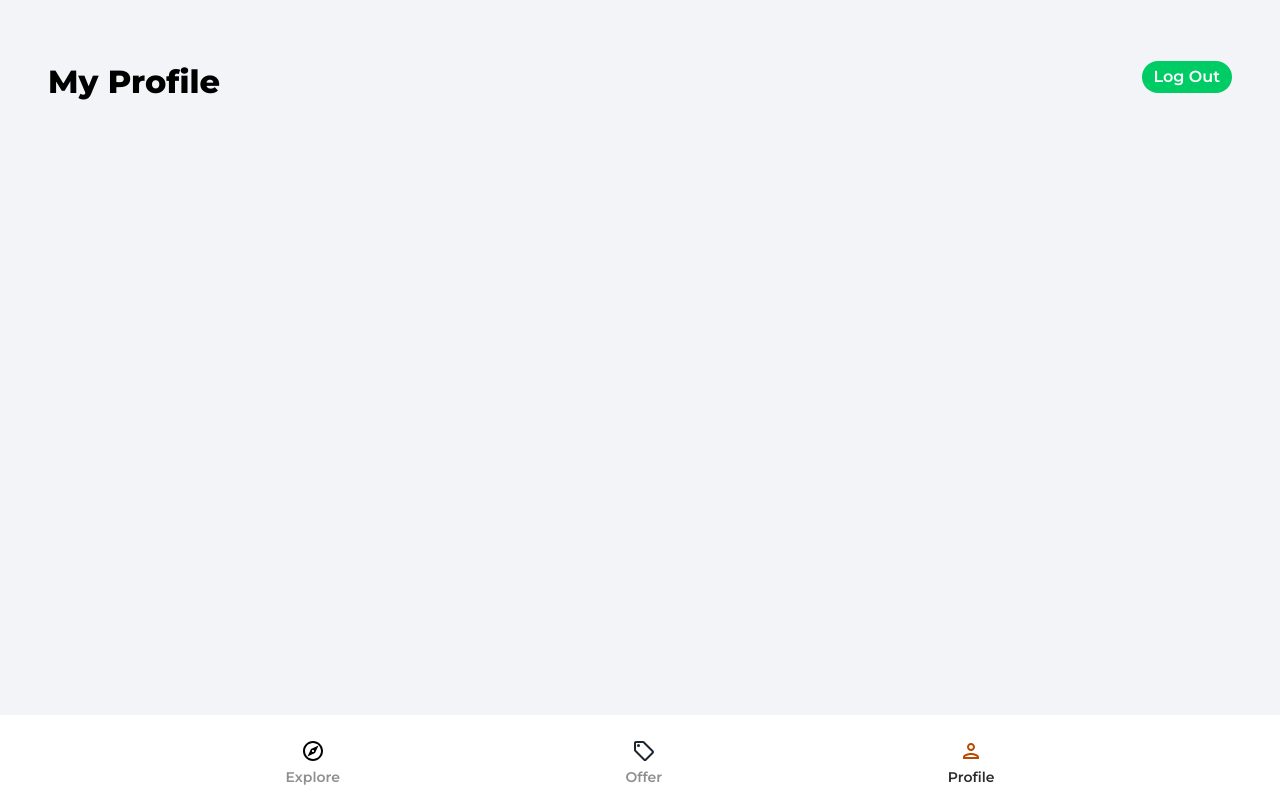
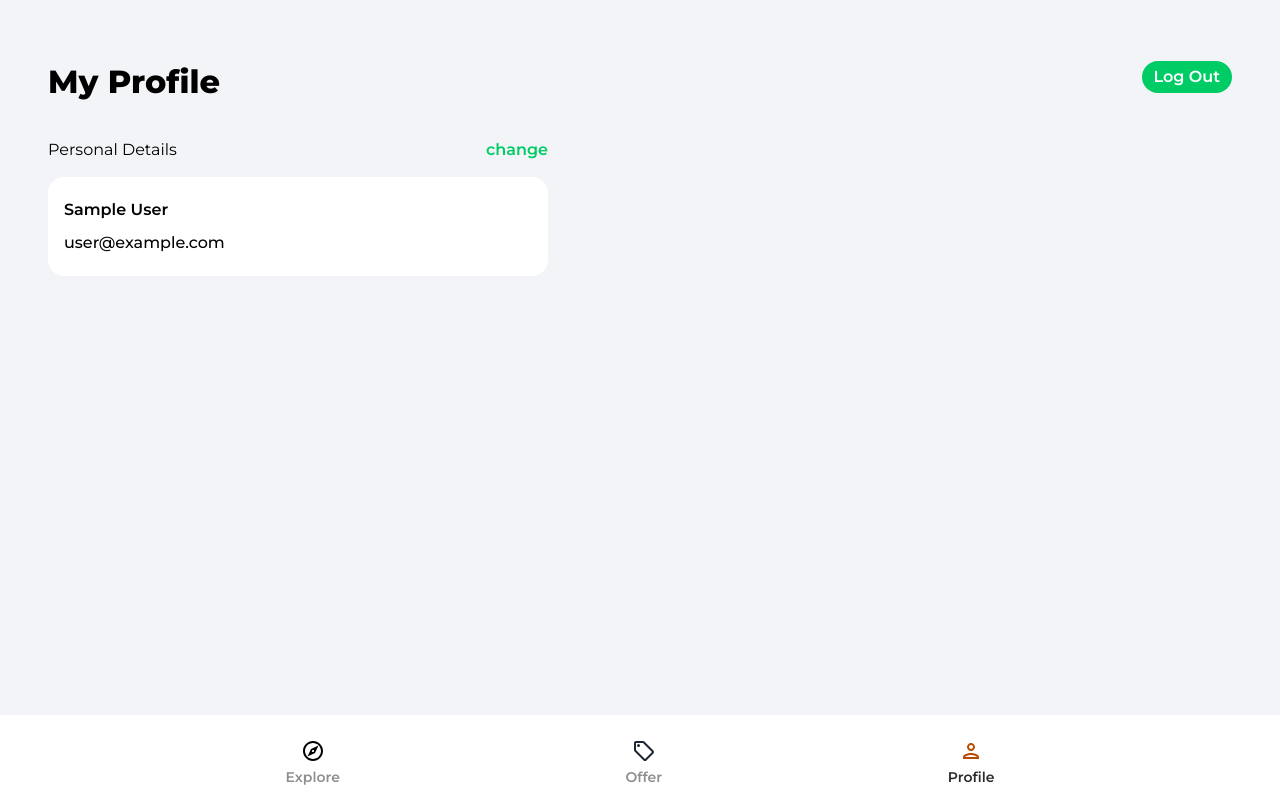
Before and after one commit to Quwambinuyo/Market-Place, a React (Vite) app: page /profile in a window 1280 px wide. Built offline with nearby package versions, Linux system fonts and the light colour scheme; no server answers; sample sign-in values are in the browser's storage.

Commit message:
display user profile update has been set up at the profile.jsx file using firebase

```diff
--- a/src/index.css
+++ b/src/index.css
@@ -626,6 +626,7 @@ button {
   display: flex;
   justify-content: space-between;
   align-items: center;
+  margin-bottom: 2rem;
 }
 
 .logOut {
@@ -643,6 +644,7 @@ button {
   display: flex;
   justify-content: space-between;
   max-width: 500px;
+  margin-bottom: 15px;
 }
 
 .personalDetailsText {
--- a/src/pages/Profile.jsx
+++ b/src/pages/Profile.jsx
@@ -1,19 +1,65 @@
-import React, { useState, useEffect } from "react";
-import { getAuth, onAuthStateChanged } from "firebase/auth";
-import { useNavigate, Link } from "react-router-dom";
+import React, { useState, useEffect, useRef } from "react";
+import { getAuth, onAuthStateChanged, updateProfile } from "firebase/auth";
+import { doc, updateDoc } from "firebase/firestore";
+import { db } from "../firebase.config";
+import { useNavigate } from "react-router-dom";
+import { toast } from "react-toastify";
 
 function Profile() {
   const auth = getAuth();
-  const navigate = useNavigate(); // ✅ Correct usage
+  const navigate = useNavigate();
+  const nameInputRef = useRef(null);
 
+  const [changeDetails, setChangeDetails] = useState(false);
   const [formData, setFormData] = useState({
-    name: auth.currentUser.displayName,
-    email: auth.currentUser.displayName,
+    name: "",
+    email: "",
   });
+
+  useEffect(() => {
+    const unsubscribe = onAuthStateChanged(auth, (user) => {
+      if (user) {
+        setFormData({
+          name: user.displayName || "",
+          email: user.email || "",
+        });
+      } else {
+        navigate("/sign-in");
+      }
+    });
+
+    return () => unsubscribe();
+  }, [auth, navigate]);
+
+  const { name, email } = formData;
 
   const onLogout = async () => {
     await auth.signOut();
     navigate("/");
+  };
+
+  const onChange = (e) => {
+    setFormData((prevState) => ({
+      ...prevState,
+      [e.target.id]: e.target.value,
+    }));
+  };
+
+  const onSubmit = async () => {
+    try {
+      if (auth.currentUser.displayName !== name) {
+        await updateProfile(auth.currentUser, {
+          displayName: name,
+        });
+
+        const userRef = doc(db, "users", auth.currentUser.uid);
+        await updateDoc(userRef, {
+          name,
+        });
+      }
+    } catch (error) {
+      toast.error("Could not update profile details");
+    }
   };
 
   return (
@@ -24,6 +70,45 @@ function Profile() {
           Log Out
         </button>
       </header>
+
+      <main>
+        <div className="profileDetailsHeader">
+          <p className="profileDetailsText">Personal Details</p>
+          <p
+            className="changePersonalDetails"
+            onClick={() => {
+              if (changeDetails) {
+                onSubmit();
+                nameInputRef.current.blur();
+              }
+              setChangeDetails((prevState) => !prevState);
+            }}
+          >
+            {changeDetails ? "done" : "change"}
+          </p>
+        </div>
+
+        <div className="profileCard">
+          <form>
+            <input
+              type="text"
+              id="name"
+              className={!changeDetails ? "profileName" : "profileNameActive"}
+              disabled={!changeDetails}
+              ref={nameInputRef}
+              value={name}
+              onChange={onChange}
+            />
+            <input
+              type="email"
+              id="email"
+              className="profileEmail"
+              disabled
+              value={email}
+            />
+          </form>
+        </div>
+      </main>
     </div>
   );
 }
```
